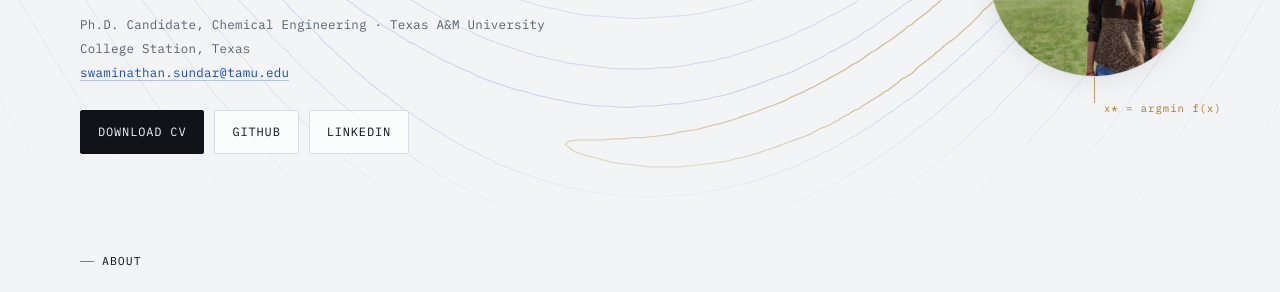
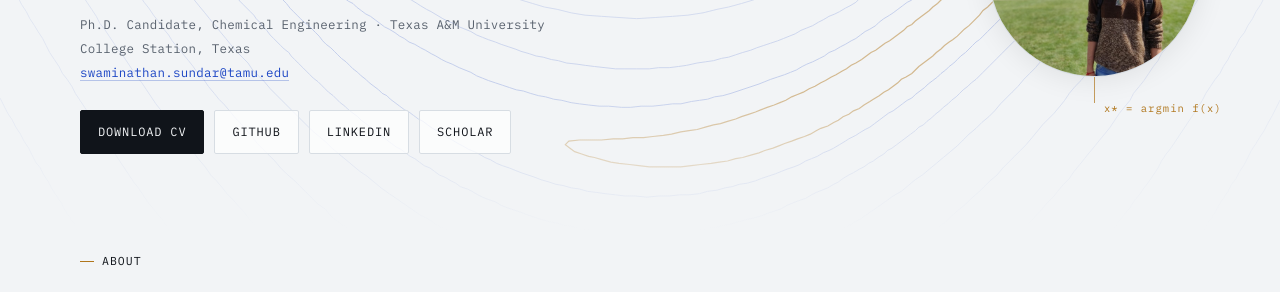
Before and after one commit to swaminathan1296/swaminathan1296.github.io, a Jekyll site: the page built from index.md, in a window 1280 px wide and 900 px high. Shown: the part 315-607 px from the top of the window. Built offline with Jekyll 4.4.1, drawn with Linux system fonts in a browser that asks for light colours.

Commit message:
updates to the website

```diff
--- a/_config.yml
+++ b/_config.yml
@@ -32,6 +32,8 @@ links:
     url: "https://github.com/swaminathan1296"
   - name: "LinkedIn"
     url: "https://www.linkedin.com/in/swaminathan-sundar"
+  - name: "Scholar"
+    url: "https://scholar.google.com/citations?user=zWWbyAYAAAAJ"
   # TODO: add a Google Scholar profile — you have a published paper and two in prep,
   # and it is the first place an academic reviewer looks. Takes ten minutes to set up.
   # - name: "Scholar"
@@ -50,6 +52,7 @@ social:
   links:
     - "https://github.com/swaminathan1296"
     - "https://www.linkedin.com/in/swaminathan-sundar"
+    - "https://scholar.google.com/citations?user=zWWbyAYAAAAJ"
 
 exclude:
   - README.md
```
